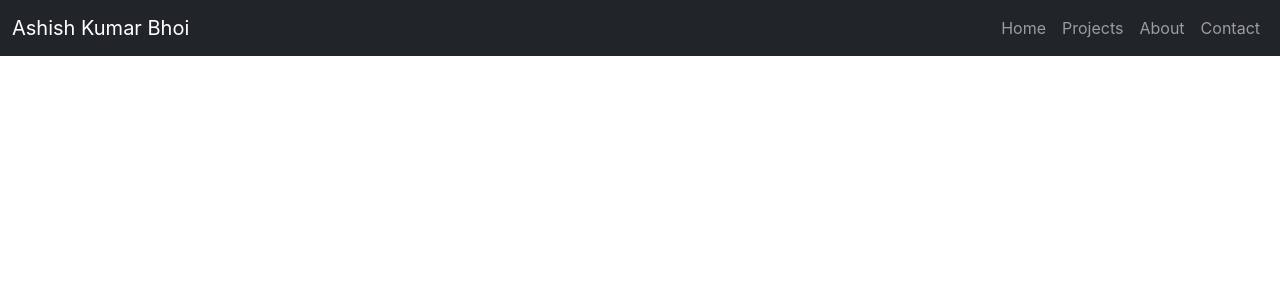
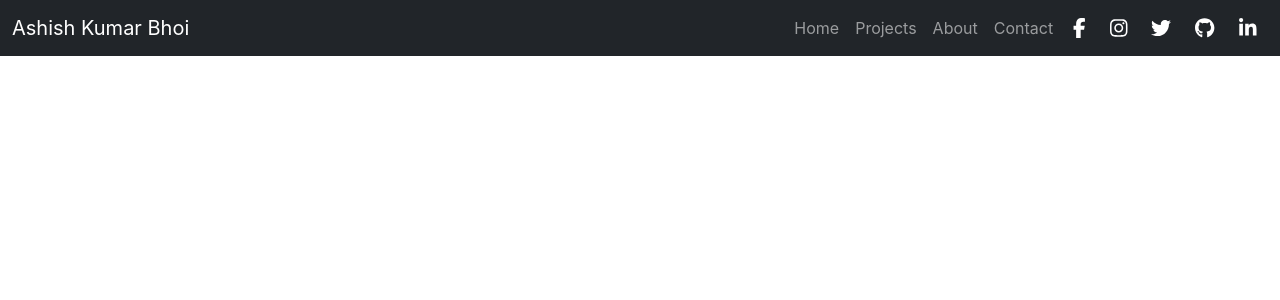
Before and after one commit to AshishBhoi/AshishBhoi.github.io, a Next.js app: page /Navbar in a window 1280 px wide. Shown: the top 300 px of the page. Built offline with nearby package versions, Linux system fonts and the light colour scheme; no server answers; what react-google-recaptcha-v3 would draw is missing.

Commit message:
Fontawesome icon aded

```diff
--- a/package.json
+++ b/package.json
@@ -9,6 +9,7 @@
     "lint": "next lint"
   },
   "dependencies": {
+    "@fortawesome/fontawesome-free": "^6.2.0",
     "@sendgrid/mail": "^7.7.0",
     "bootstrap": "^5.2.1",
     "next": "12.3.1",
--- a/pages/Navbar.js
+++ b/pages/Navbar.js
@@ -18,6 +18,37 @@ export default function Navbar(nav_desc) {
                         {projects_link(nav_desc)}
                         {about_link(nav_desc)}
                         {contact_link(nav_desc)}
+                        <li className={"nav-item"}>
+                            <a className={"nav-link active mx-1"} href={"https://www.facebook.com/ashish.bhoi.2016"}
+                               aria-label={"facebook"} target={"noopener"}>
+                                <i className={"fa-brands fa-facebook-f fa-lg"}></i>
+                            </a>
+                        </li>
+                        <li className={"nav-item"}>
+                            <a className={"nav-link active mx-1"} href={"https://www.instagram.com/ashishkumar_04"}
+                               aria-label={"facebook"} target={"noopener"}>
+                                <i className={"fa-brands fa-instagram fa-lg"}></i>
+                            </a>
+                        </li>
+                        <li className={"nav-item"}>
+                            <a className={"nav-link active mx-1"} href={"https://twitter.com/Ashishbhoi8"}
+                               aria-label={"facebook"} target={"noopener"}>
+                                <i className={"fa-brands fa-twitter fa-lg"}></i>
+                            </a>
+                        </li>
+                        <li className={"nav-item"}>
+                            <a className={"nav-link active mx-1"} href={"https://github.com/AshishBhoi"}
+                               aria-label={"facebook"} target={"noopener"}>
+                                <i className={"fa-brands fa-github fa-lg"}></i>
+                            </a>
+                        </li>
+                        <li className={"nav-item"}>
+                            <a className={"nav-link active mx-1"}
+                               href={"https://www.linkedin.com/in/ashish-k-b03914136"}
+                               aria-label={"facebook"} target={"noopener"}>
+                                <i className={"fa-brands fa-linkedin-in fa-lg"}></i>
+                            </a>
+                        </li>
                     </ul>
                 </div>
             </div>
@@ -41,6 +72,7 @@ function home_link(nav_desc) {
         </li>
     )
 }
+
 function projects_link(nav_desc) {
     if (nav_desc === "Projects") return (
         <li className={"nav-item"}>
@@ -57,6 +89,7 @@ function projects_link(nav_desc) {
         </li>
     )
 }
+
 function about_link(nav_desc) {
     if (nav_desc === "About") return (
         <li className={"nav-item"}>
@@ -73,6 +106,7 @@ function about_link(nav_desc) {
         </li>
     )
 }
+
 function contact_link(nav_desc) {
     if (nav_desc === "Contact") return (
         <li className={"nav-item"}>
--- a/pages/_app.js
+++ b/pages/_app.js
@@ -1,4 +1,5 @@
 import 'bootstrap/dist/css/bootstrap.css'
+import '@fortawesome/fontawesome-free/css/all.css'
 import '../styles/globals.css'
 import {useEffect} from "react";
 import Head from "next/head";
@@ -11,6 +12,7 @@ function MyApp({Component, pageProps}) {
 
     useEffect(() => {
         import("bootstrap/dist/js/bootstrap.bundle")
+        import("@fortawesome/fontawesome-free/js/all")
     }, [])
 
     return (
```
Also changed, not shown: 1 other file (tests, documents, lock files or other folders).
